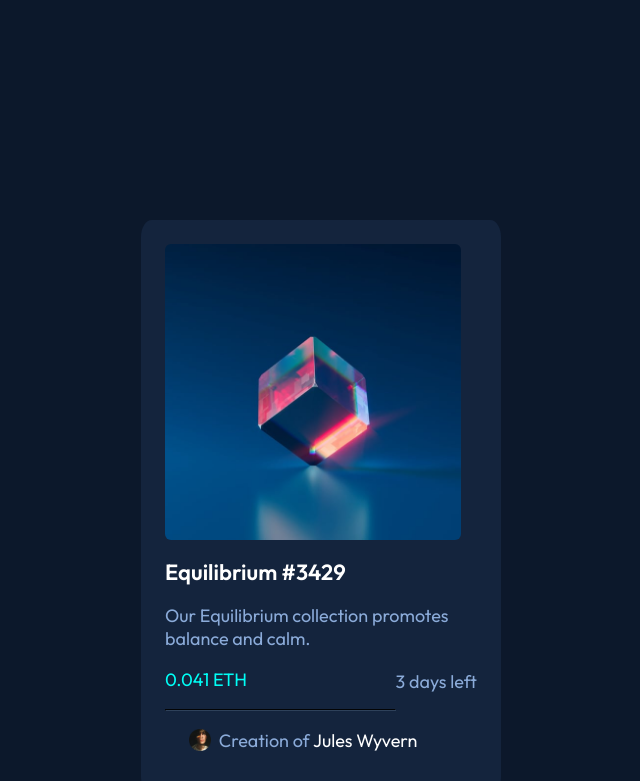
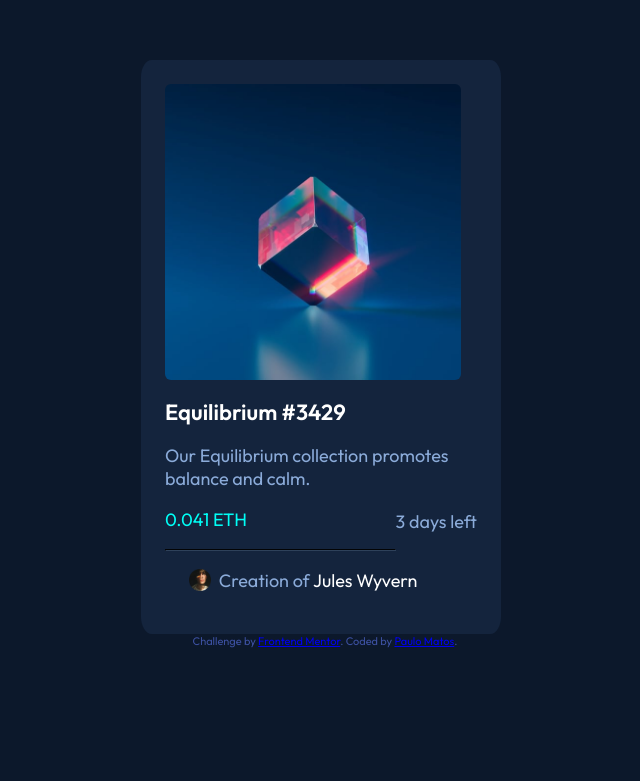
Before and after one commit to plmts/nftcard, a plain HTML site: page index.html in a window 1280 px wide. Shown: the part 108-889 px from the top of the page, without its empty margins (315-955 px from the left). Drawn offline with Linux system fonts and the light colour scheme.

Commit message:
Some changes

```diff
--- a/css/styles.css
+++ b/css/styles.css
@@ -1,7 +1,7 @@
 body {
   background: #0C182B;
   font-size: 11px;
-  padding: 20rem;
+  padding: 10rem 20rem 10rem 20rem;
   font-family: 'Outfit', sans-serif;
 }
 
```
